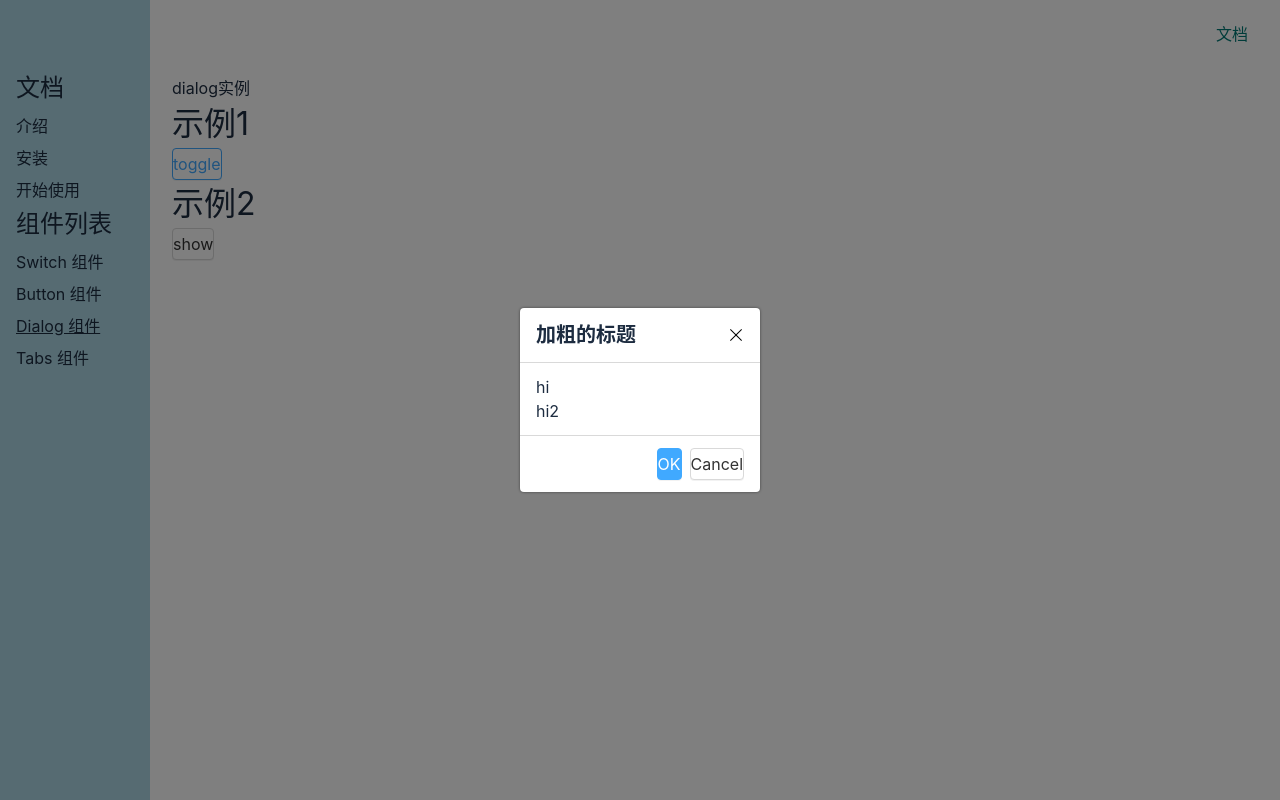
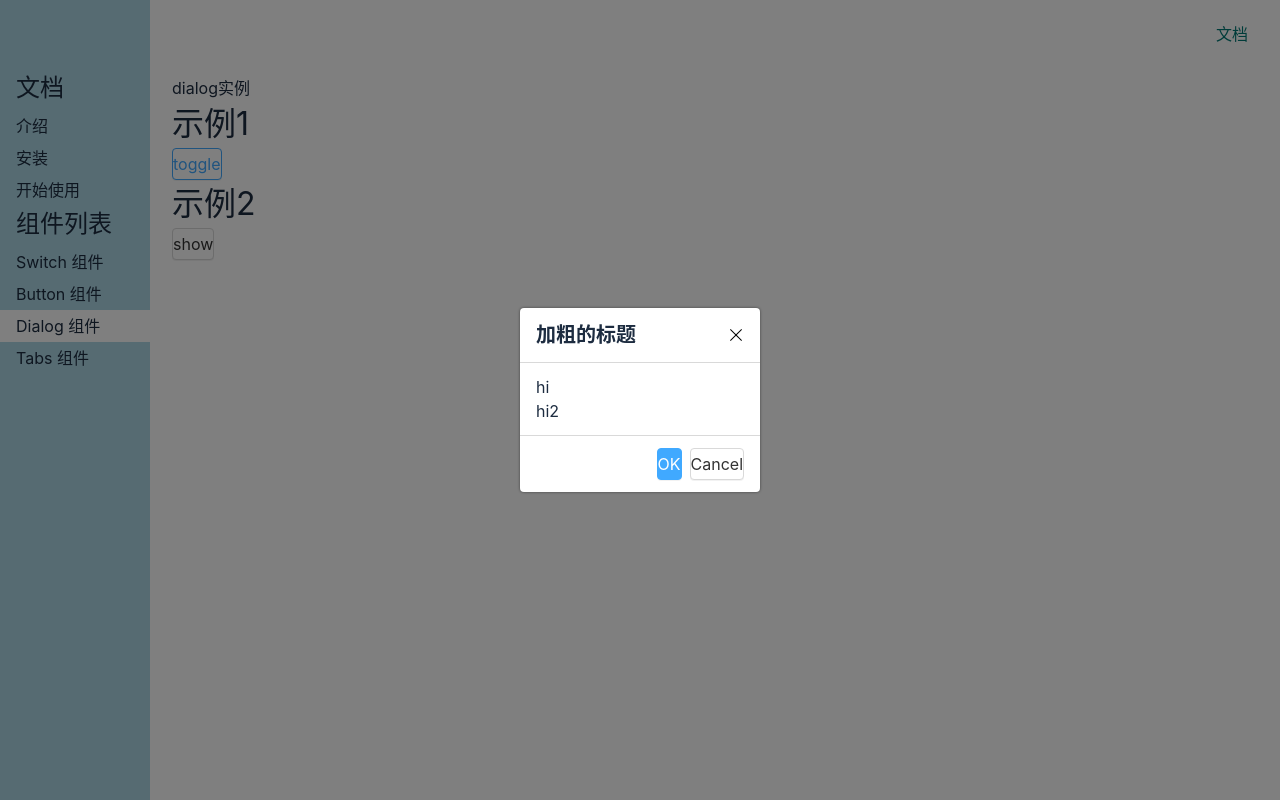
Before and after one commit to origami0227/pokemonUI, a Vue app: page /#/doc/dialog in a window 1280 px wide. Both pictures are taken after a click on the button "toggle". Built offline with nearby package versions, Linux system fonts and the light colour scheme.

Commit message:
复杂高亮

```diff
--- a/src/views/Doc.vue
+++ b/src/views/Doc.vue
@@ -49,9 +49,7 @@ export default {
 };
 </script>
 <style lang="scss" scoped>
-.router-link-active{
-  text-decoration: underline;//后续可改高级效果
-}
+
 .layout {
   display: flex;
   flex-direction: column;
@@ -82,7 +80,7 @@ export default {
 aside {
   background: lightblue;
   width: 150px;
-  padding: 16px;
+  padding: 16px 0 ;
   position: fixed;
   top: 0;
   left: 0;
@@ -90,10 +88,19 @@ aside {
   height: 100%;
   > h2 {
     margin-bottom: 4px;
+    padding: 0 16px;
   }
   > ol {
     > li {
-      padding: 4px 0;
+      >a{
+        padding: 4px 16px;
+        display: block;
+        text-decoration: none;
+      }
+      .router-link-active{
+        //text-decoration: underline;//后续可改高级效果
+        background-color: white;
+      }
     }
   }
 }
```
